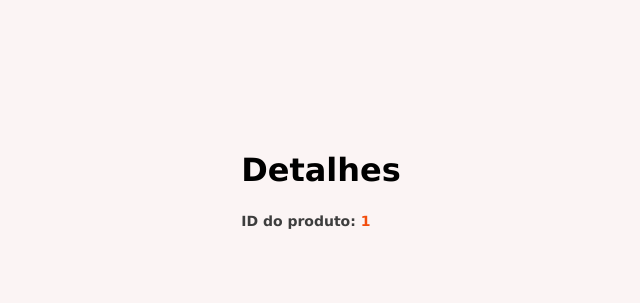
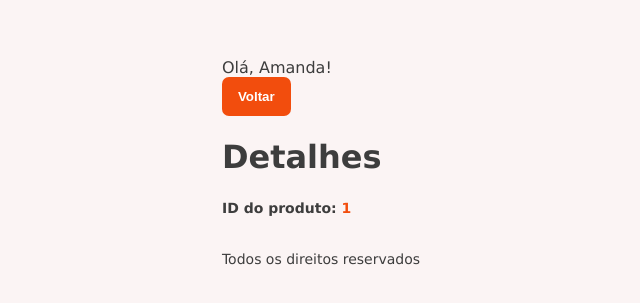
Before and after one commit to amandasgm/react-router, a React (Vite) app: page /details/1 in a window 1280 px wide. Shown: the part 253-556 px from the top of the page, without its empty margins (351-991 px from the left). Built offline with nearby package versions, Linux system fonts and the light colour scheme.

Commit message:
feat(layout): cabeçalho e rodape fixo

```diff
--- /dev/null
+++ b/src/components/Layout/index.tsx
@@ -0,0 +1,18 @@
+import "./styles.css"
+
+import { Outlet } from "react-router"
+
+export function Layout(){
+  return (
+    <div className="user">
+      <header>
+        <p>Olá, Amanda!</p>
+      </header>
+
+      <Outlet />
+      <footer>
+        <span>Todos os direitos reservados</span>
+      </footer>
+    </div>
+  )
+}
--- /dev/null
+++ b/src/components/Layout/styles.css
@@ -0,0 +1,14 @@
+.user {
+  font-size: 16px;
+  color: #3d3d3d;
+  margin-bottom: 32px;
+}
+
+footer {
+  width: 100%;
+  margin-top: 32px;
+}
+
+footer span {
+  font-weight: 400;
+}
--- a/src/pages/Details.tsx
+++ b/src/pages/Details.tsx
@@ -1,13 +1,19 @@
-import { useParams } from "react-router";
+import { useParams, useNavigate } from "react-router";
 
 export function Details() {
   const params = useParams(); // ou const {id} = useParams() -> pq ai ja leva para o return desestruturado
+  const navigate = useNavigate();
 
   return (
     <div>
+      <button type="button" onClick={() => navigate(-1)}>
+        Voltar
+      </button>
       <h1>Detalhes</h1>
 
-      <span>ID do produto: <strong>{params.id}</strong></span>
+      <span>
+        ID do produto: <strong>{params.id}</strong>
+      </span>
     </div>
   );
 }
--- a/src/routes/AppRoutes.tsx
+++ b/src/routes/AppRoutes.tsx
@@ -1,4 +1,6 @@
 import {Routes, Route} from "react-router"
+
+import  { Layout } from "../components/Layout/index"
 
 import { Home } from "../pages/Home"
 import { Products } from "../pages/Products"
@@ -8,9 +10,13 @@ import { Details } from "../pages/Details"
 export function AppRoutes(){
   return (
     <Routes>
-      <Route  path="/" index element={<Home/>} />
-      <Route path="/products" element={<Products/>}/>
-      <Route path="/details/:id" element={<Details/>}/>
+
+      <Route path="/" element={<Layout/>}>
+        <Route  path="/" index element={<Home/>} />
+        <Route path="/products" element={<Products/>}/>
+        <Route path="/details/:id" element={<Details/>}/>
+      </Route>
+
 
       <Route path="*" element={<NotFound/>}/>
 
```
